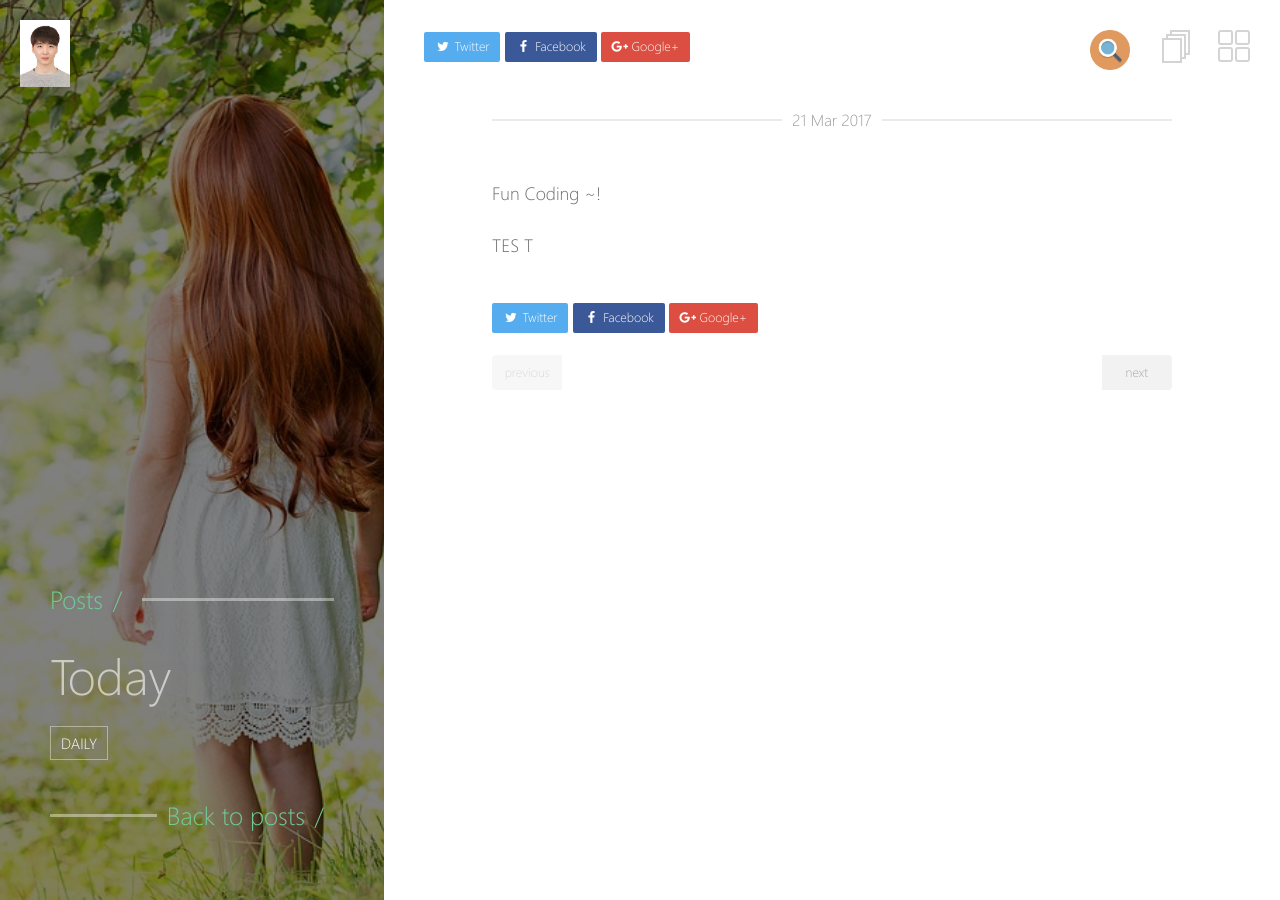
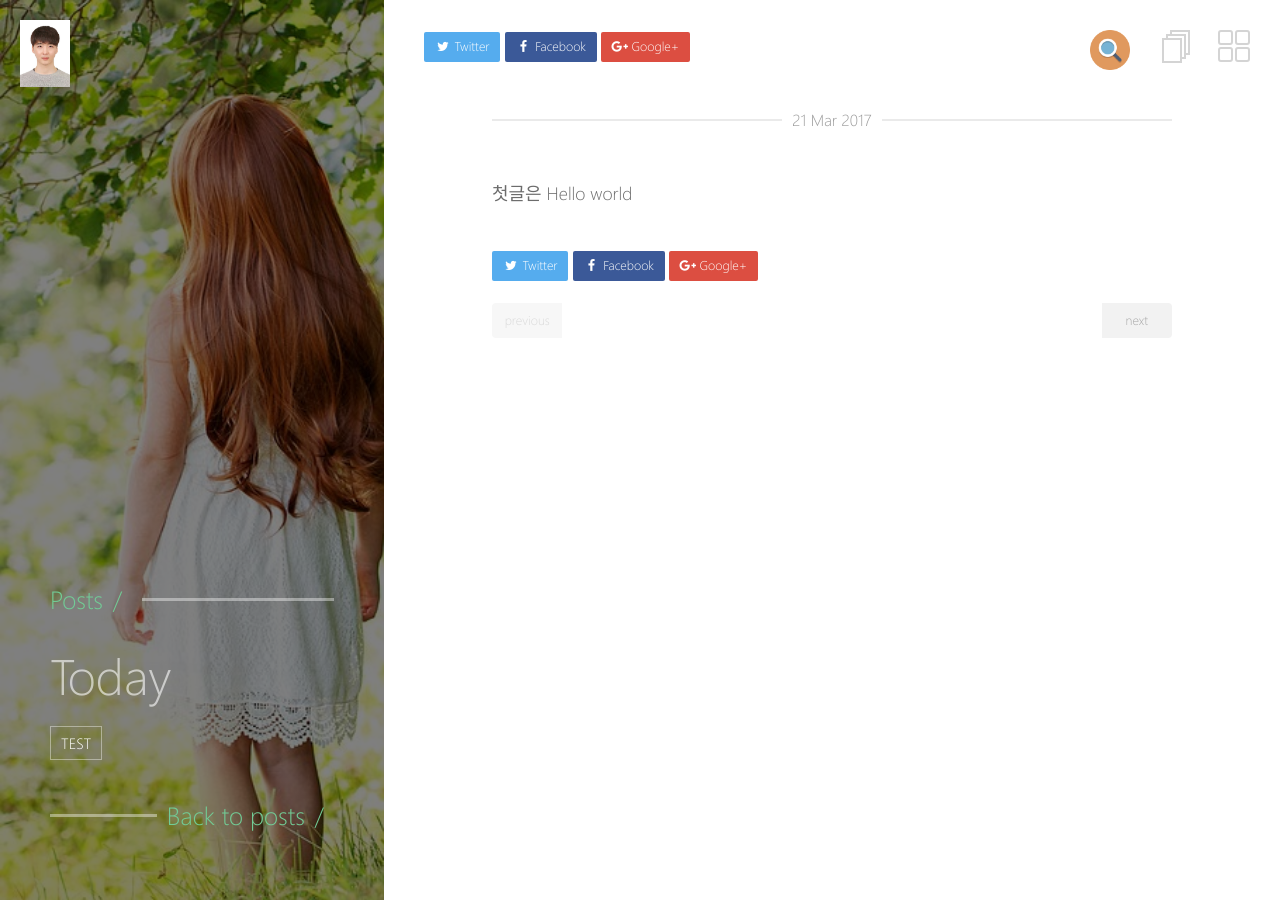
Before and after one commit to sunghere/sunghere.github.io, a Jekyll site: the page built from _posts/2017-03-21-post-today.md, in a window 1280 px wide. Built offline with Jekyll 4.4.1, drawn with Linux system fonts in a browser that asks for light colours; comment, search, counter and statistics services are not loaded.

Commit message:
version update

```diff
--- a/Gemfile
+++ b/Gemfile
@@ -1,5 +1,5 @@
 source 'https://rubygems.org'
 gem 'jekyll'
 gem 'jekyll-sitemap'
-gem 'jekyll-feed'
-gem "jekyll-gist"
+gem 'github-pages', '106'
+gem 'jekyll-paginate'
--- a/_posts/2017-03-21-post-today.md
+++ b/_posts/2017-03-21-post-today.md
@@ -2,11 +2,7 @@
 layout: post
 title : "Today"
 tags:
-  - daily
+  - test
 ---
 
-
-Fun Coding ~!
-
-
-TES T
+첫글은 Hello world
```
Also changed, not shown: index.md (+3 -1 lines), Gemfile.lock, README.md, _posts/2017-06-20-post-ajaxbasic.md (renamed from _posts/2017-06-19-post-ajaxbasic.md), 1 other file.
